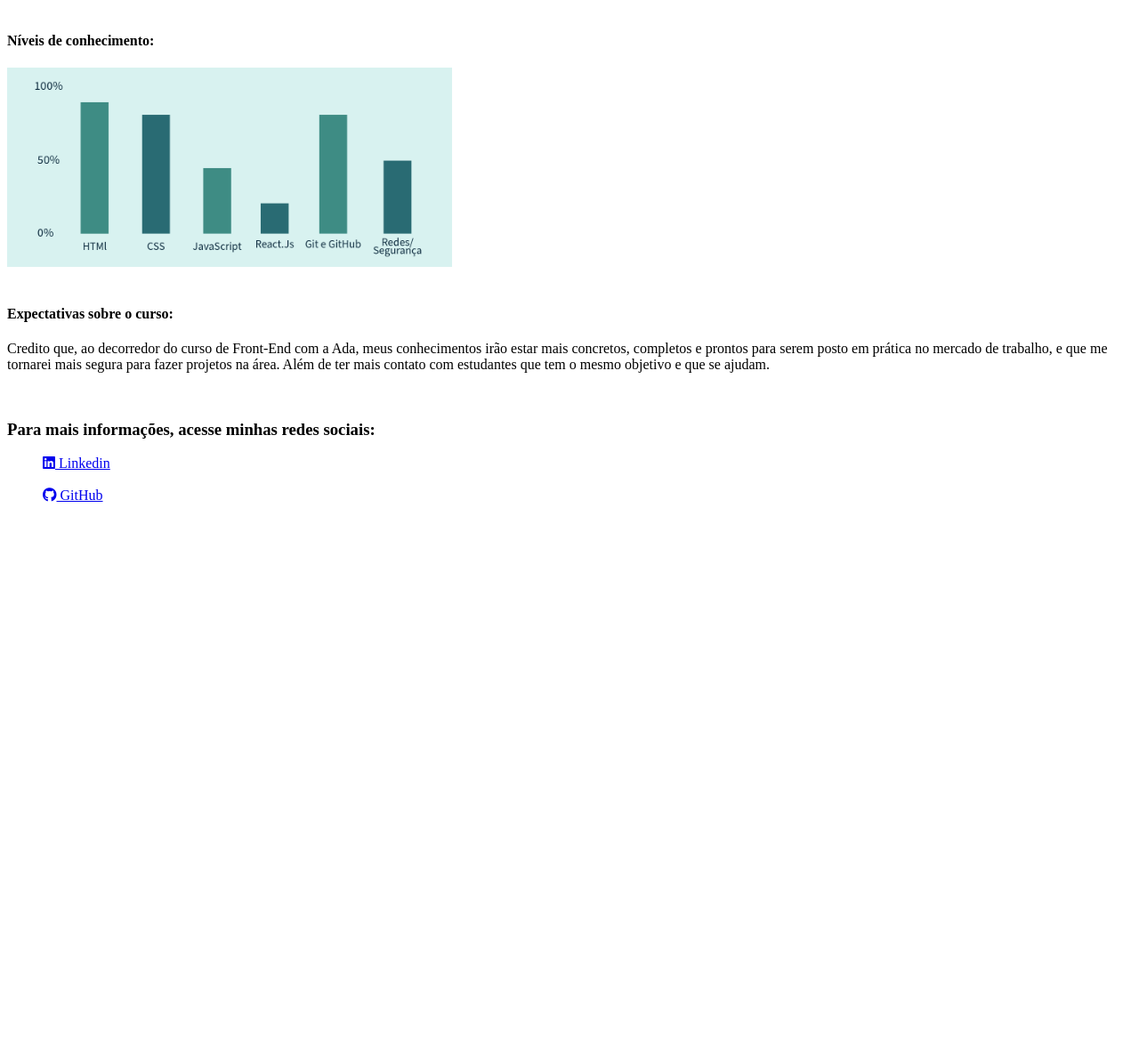
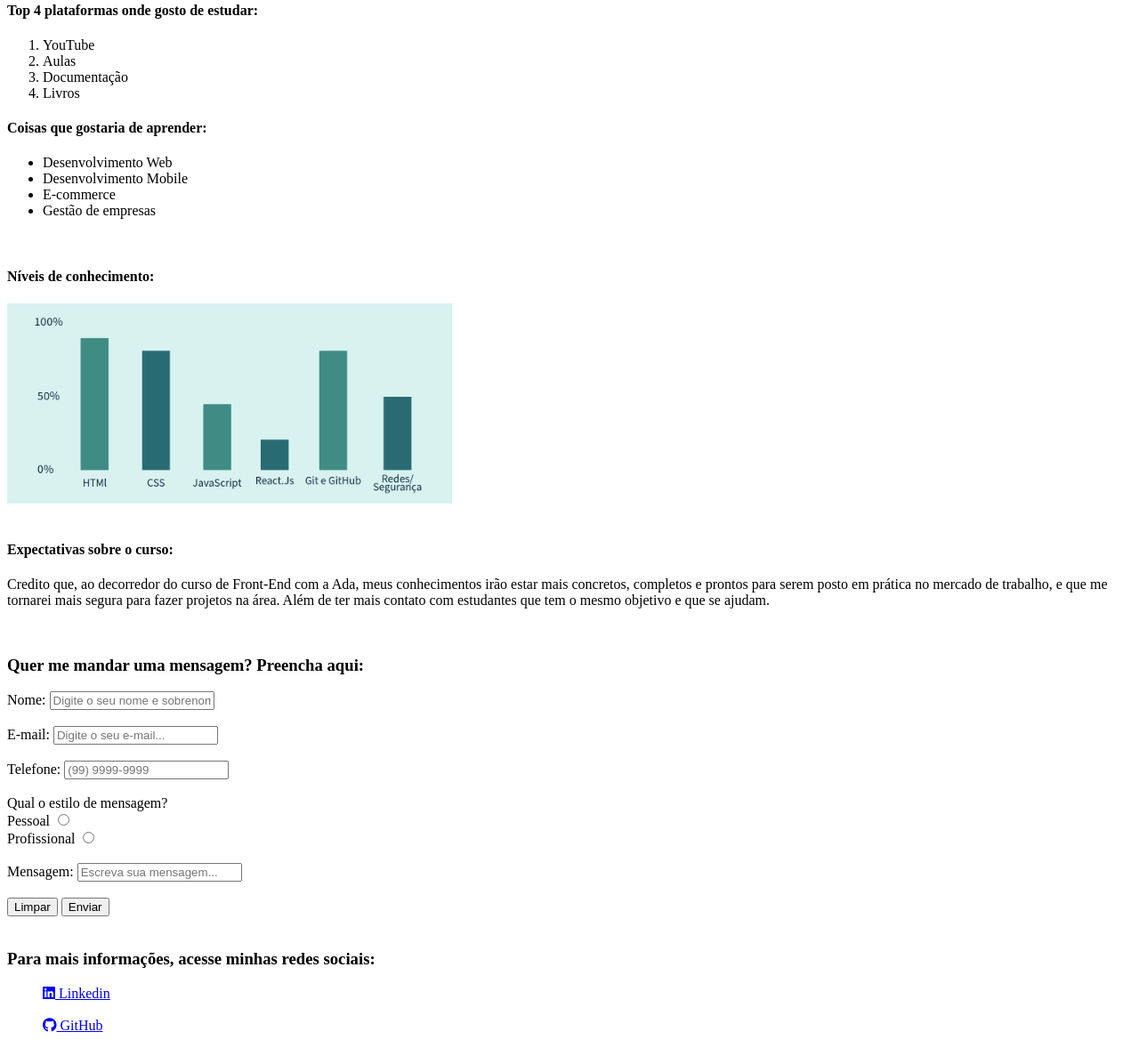
Before and after one commit to marizao/paghtml, a plain HTML site: page index.html in a window 1280 px wide. Shown: the part 798-1976 px from the top of the page at 89% size. Before the commit the page ends 1380 px from the top, so only its background shows below. Drawn offline with Linux system fonts and the light colour scheme.

Commit message:
add de infos da aula 3

```diff
--- a/index.html
+++ b/index.html
@@ -16,7 +16,7 @@
                 <img src="./imagens/eu.jpg" alt="Imagem" width="300px" />
               </div>
             <h2>E este é meu portfólio...</h2>
-              <a href="#sobre"><button class='botao'>Saiba mais sobre mim!</button></a>
+              <a href="#mensagem"><button class='botao'>Me mande uma mensagem!</button></a>
           </div>
 
         </div>
@@ -28,26 +28,81 @@
             <p>
               Tenho 22 anos, sou estudante do curso de <strong>Ciência da Computação</strong> na <strong>UERJ(Universidade do Estado do Rio de Janeiro)</strong> e estagiária de TI na área de <strong>Segurança da Informação</strong>. Estou me estruturando para me tornar uma desenvolvedora <strong>FullStack</strong> (com conhecimento em Front-End, Back-End e DevOps). <p>Sempre gostei da área de TI/Tecnologia porque meu pai, que é técnico de informática, me apresentou esse mundo e mostrou as possibilidades de carreira.</p>
             </p>
+
             <br>
             <h4>Minhas Características:</h4>
             <p>Sou mais racional que espontânea, por isso, sou calada e observadora. Entretanto, não sou tímida, mantenho conversas de forma natural e gosto de saber mais sobre as pessoas. Demonstro meus interesses e opiniões quando acho necessário. No profissional, me considero eficiente e eficaz porém me perco no foco em excesso pois gosto de terminar tudo que começo.
             </p>
         </div>
+        <div id="listas">
+          <h4>Top 4 plataformas onde gosto de estudar:</h4>
+            <ol type="1">
+              <li>YouTube</li>
+              <li>Aulas</li>
+              <li>Documentação</li>
+              <li>Livros</li>
+            </ol>
+
+            <h4>Coisas que gostaria de aprender:</h4>
+            <ul>
+              <li>Desenvolvimento Web</li>
+              <li>Desenvolvimento Mobile</li>
+              <li>E-commerce</li>
+              <li>Gestão de empresas</li>
+            </ul>
+        </div>
         <br>
-        <div>
+        <div id="conhecimento">
             <h4>Níveis de conhecimento:</h4>
             <img src="./imagens/grafico.png" alt="grafico" width="500px">
         </div>
         <br>
-        <div>
+        <div id="expectativa">
             <h4>Expectativas sobre o curso:</h4>
             <p>Credito que, ao decorredor do curso de Front-End com a Ada, meus conhecimentos irão estar mais concretos, completos e prontos para serem posto em prática no mercado de trabalho, e que me tornarei mais segura para fazer projetos na área. Além de ter mais contato com estudantes que tem o mesmo objetivo e que se ajudam.</p>
         </div>
       </section>
+      <br>
+      <section>
+        <div id="mensagem">
+
+          <h3>Quer me mandar uma mensagem? Preencha aqui:</h3>
+
+          <form action="">
+          <label for="User">Nome:</label>
+          <input type="text" id="User" name="Name" placeholder="Digite o seu nome e sobrenome..."/> <br>
+          <br>
+          <label for="Email">E-mail:</label>
+          <input type="email" id="Email" name="Email" placeholder="Digite o seu e-mail..."/> <br>
+          <br>
+          <label for="Telefone">Telefone:</label>
+          <input type="text" id="Telefone"  placeholder="(99) 9999-9999" />
+          <br>
+          <br>
+          <label for="estilo">Qual o estilo de mensagem?</label>
+          <br>
+          <label for="opcao1">Pessoal</label>
+          <input type="radio" name="opcao1" id="opcao1" value="Opcao1"><br />
+          <label for="opcao2">Profissional</label>
+          <input type="radio" name="opcao1" id="opcao2" value="Opcao2"/>
+          <br>
+          <br>
+          <label for="mensagem">Mensagem:</label>
+          <input type="text" id="mensagem"  placeholder="Escreva sua mensagem..." />
+          <br>
+          <br>
+          <button type="reset">Limpar</button>
+          <button type="submit">Enviar</button>
+
+        </form>
+      </div>
+      </section>
+
 </body>
 
 <footer>
     <br>
+    <div id="redes">
       <h3>Para mais informações, acesse minhas redes sociais:</h3>
 
     <ul> <a href="https://www.linkedin.com/in/mariamenechini/" target="_blank"><i class="fa-brands fa-linkedin"></i> Linkedin</a>
@@ -55,6 +110,7 @@
         <br>
         <a href="https://github.com/marizao" target="_blank"><i class="fa-brands fa-github"></i> GitHub</a>
     </ul>
+    </div>
 
 </footer>
 </html>
```
Lines whose indentation alone changed are shown as unchanged.
